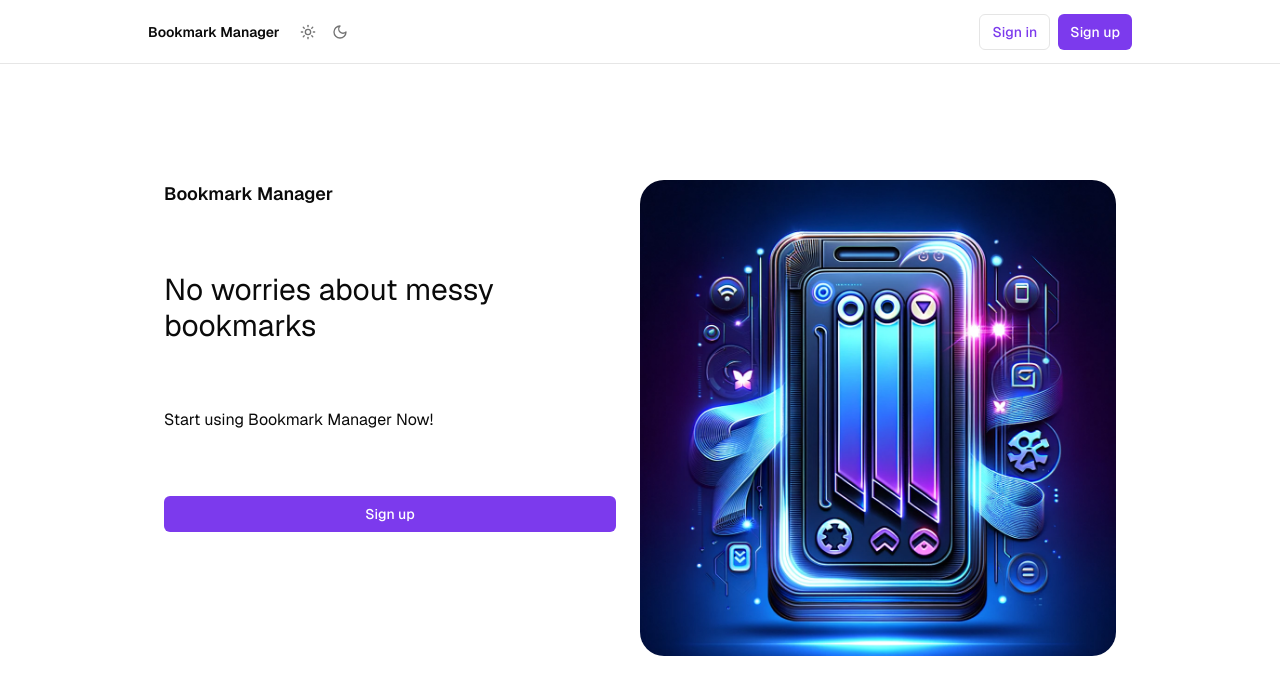
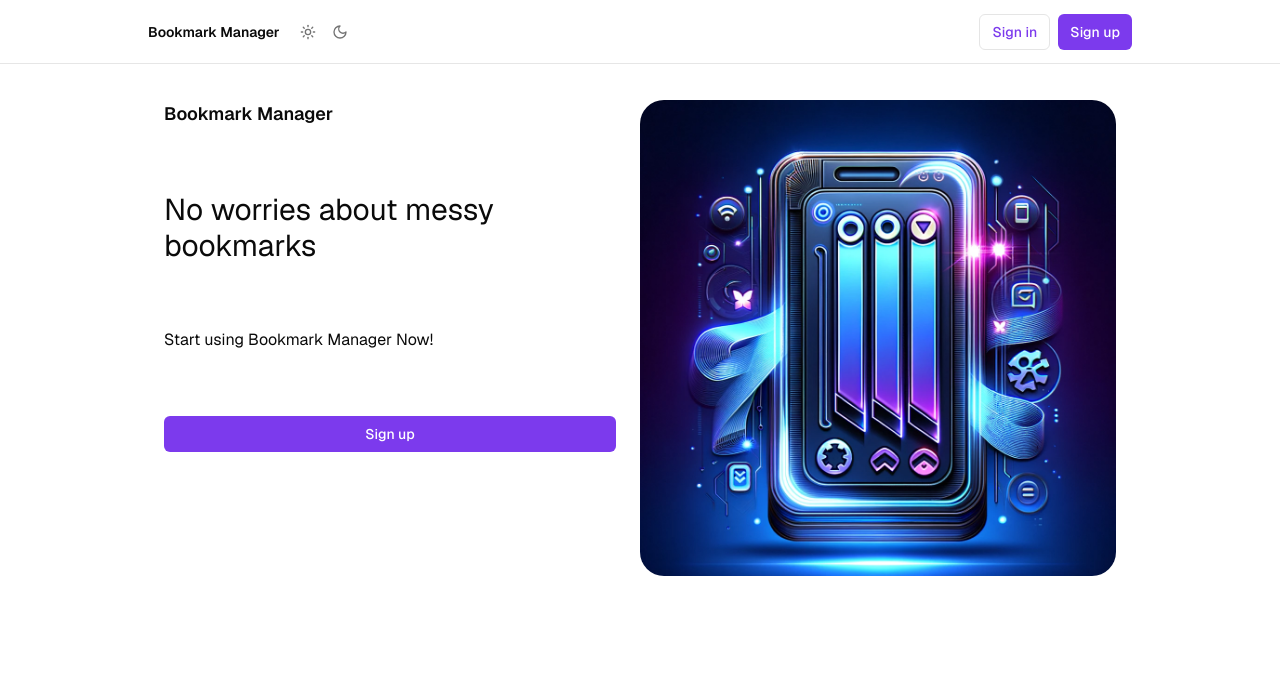
Before and after one commit to merima98/bookmark-manager, a Next.js app: page / in a window 1280 px wide. Shown: the top 694 px of the page. Built offline with nearby package versions, Linux system fonts and the light colour scheme; no server answers.

Commit message:
(feat): Adding Search bookmarks

```diff
--- a/app/layout.tsx
+++ b/app/layout.tsx
@@ -27,7 +27,7 @@ export default function RootLayout({
           disableTransitionOnChange
         >
           <main className="min-h-screen flex flex-col items-center">
-            <div className="flex-1 w-full flex flex-col gap-20 items-center">
+            <div className="flex-1 w-full flex flex-col items-center">
               <nav className="w-full flex justify-center border-b border-b-foreground/10 h-16">
                 <div className="w-full max-w-5xl flex justify-between items-center p-3 px-5 text-sm">
                   <div className="flex gap-5 items-center font-semibold">
@@ -37,7 +37,7 @@ export default function RootLayout({
                   <HeaderAuth />
                 </div>
               </nav>
-              <div className="flex flex-col gap-20 max-w-5xl p-5">
+              <div className="flex flex-col max-w-5xl p-5 w-full">
                 {children}
               </div>
             </div>
--- a/components/logged-in-user.tsx
+++ b/components/logged-in-user.tsx
@@ -4,13 +4,21 @@ import NextImage from "next/image";
 import { Button } from "./ui/button";
 
 import bookmarkImage from "../public/assets/bookmark-image.png";
+import { Input } from "./ui/input";
 
 export default function LoggedInUser() {
   return (
-    <div className="flex p-4 gap-6">
-      TO DO
-      <div className="flex flex-col gap-16 ">Bookmark folders</div>
-      Preview of selected folder + option for adding new bookmark link
+    <div>
+      <div className="grid p-4 gap-6 grid-cols-[1fr_2fr]">
+        <span className="font-semibold">Bookmarks</span>
+        <Input placeholder="Search bookmarks" />
+      </div>
+      <div className="grid p-4 gap-6 grid-cols-[1fr_2fr]">
+        <div className="flex flex-col gap-16 ">Bookmark folders</div>
+        <div>
+          TO DO: Add selected folder and preview. Display filtered bookmarks.
+        </div>
+      </div>
     </div>
   );
 }
```
